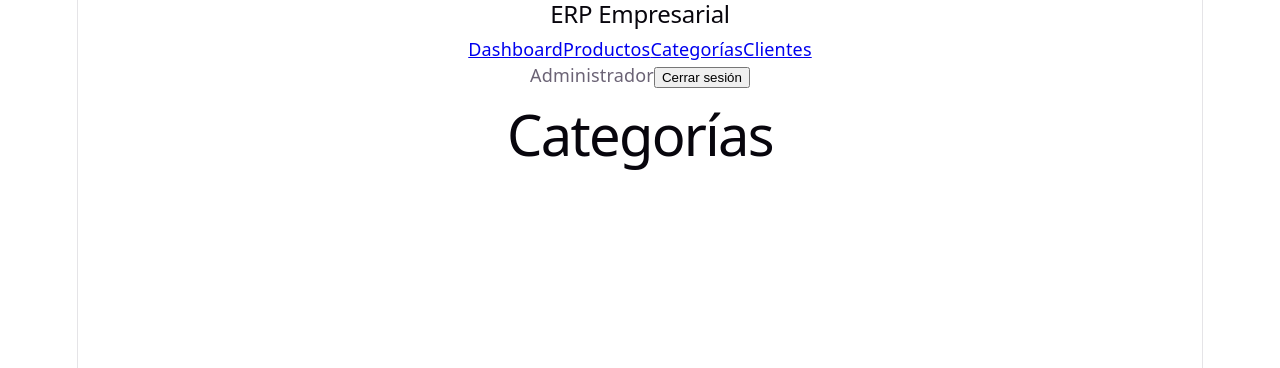
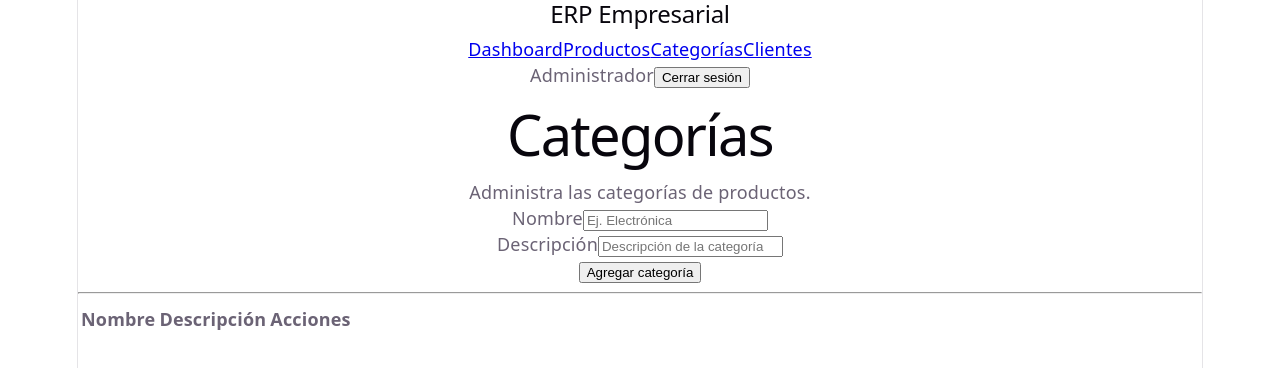
Before and after one commit to JONGOGG/ERP-Empresarial, a React (Vite) app in the folder Frontend/: page /categorias in a window 1280 px wide. Shown: the top 368 px of the page. Built offline with nearby package versions, Linux system fonts and the light colour scheme.

Commit message:
Implementa CRUD inicial de categorías

```diff
--- a/Frontend/src/paginas/Categorias.tsx
+++ b/Frontend/src/paginas/Categorias.tsx
@@ -1,3 +1,96 @@
+import { useState } from "react";
+
+type Categoria = {
+  id: number;
+  nombre: string;
+  descripcion: string;
+};
+
 export function Categorias() {
-  return <h1>Categorías</h1>;
+  const [categorias, setCategorias] = useState<Categoria[]>([]);
+  const [nombre, setNombre] = useState("");
+  const [descripcion, setDescripcion] = useState("");
+
+  const agregarCategoria = (event: React.FormEvent) => {
+    event.preventDefault();
+
+    if (!nombre.trim()) return;
+
+    const nuevaCategoria: Categoria = {
+      id: Date.now(),
+      nombre,
+      descripcion,
+    };
+
+    setCategorias([...categorias, nuevaCategoria]);
+
+    setNombre("");
+    setDescripcion("");
+  };
+
+  const eliminarCategoria = (id: number) => {
+    setCategorias(categorias.filter((categoria) => categoria.id !== id));
+  };
+
+  return (
+    <section>
+      <h1>Categorías</h1>
+      <p>Administra las categorías de productos.</p>
+
+      <form onSubmit={agregarCategoria}>
+        <div>
+          <label htmlFor="nombre">Nombre</label>
+
+          <input
+            id="nombre"
+            type="text"
+            value={nombre}
+            onChange={(event) => setNombre(event.target.value)}
+            placeholder="Ej. Electrónica"
+          />
+        </div>
+
+        <div>
+          <label htmlFor="descripcion">Descripción</label>
+
+          <input
+            id="descripcion"
+            type="text"
+            value={descripcion}
+            onChange={(event) => setDescripcion(event.target.value)}
+            placeholder="Descripción de la categoría"
+          />
+        </div>
+
+        <button type="submit">Agregar categoría</button>
+      </form>
+
+      <hr />
+
+      <table>
+        <thead>
+          <tr>
+            <th>Nombre</th>
+            <th>Descripción</th>
+            <th>Acciones</th>
+          </tr>
+        </thead>
+
+        <tbody>
+          {categorias.map((categoria) => (
+            <tr key={categoria.id}>
+              <td>{categoria.nombre}</td>
+              <td>{categoria.descripcion}</td>
+
+              <td>
+                <button onClick={() => eliminarCategoria(categoria.id)}>
+                  Eliminar
+                </button>
+              </td>
+            </tr>
+          ))}
+        </tbody>
+      </table>
+    </section>
+  );
 }
```
